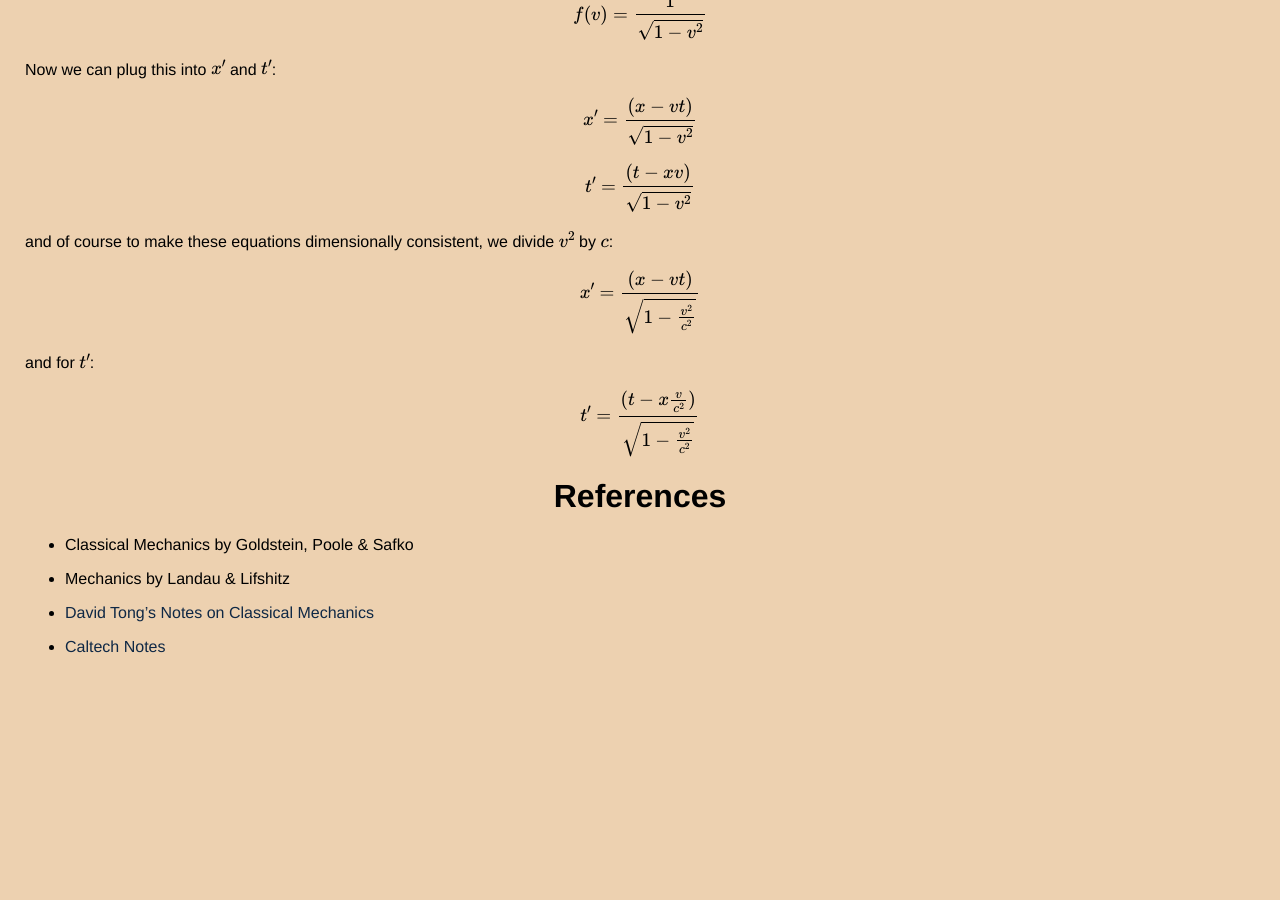
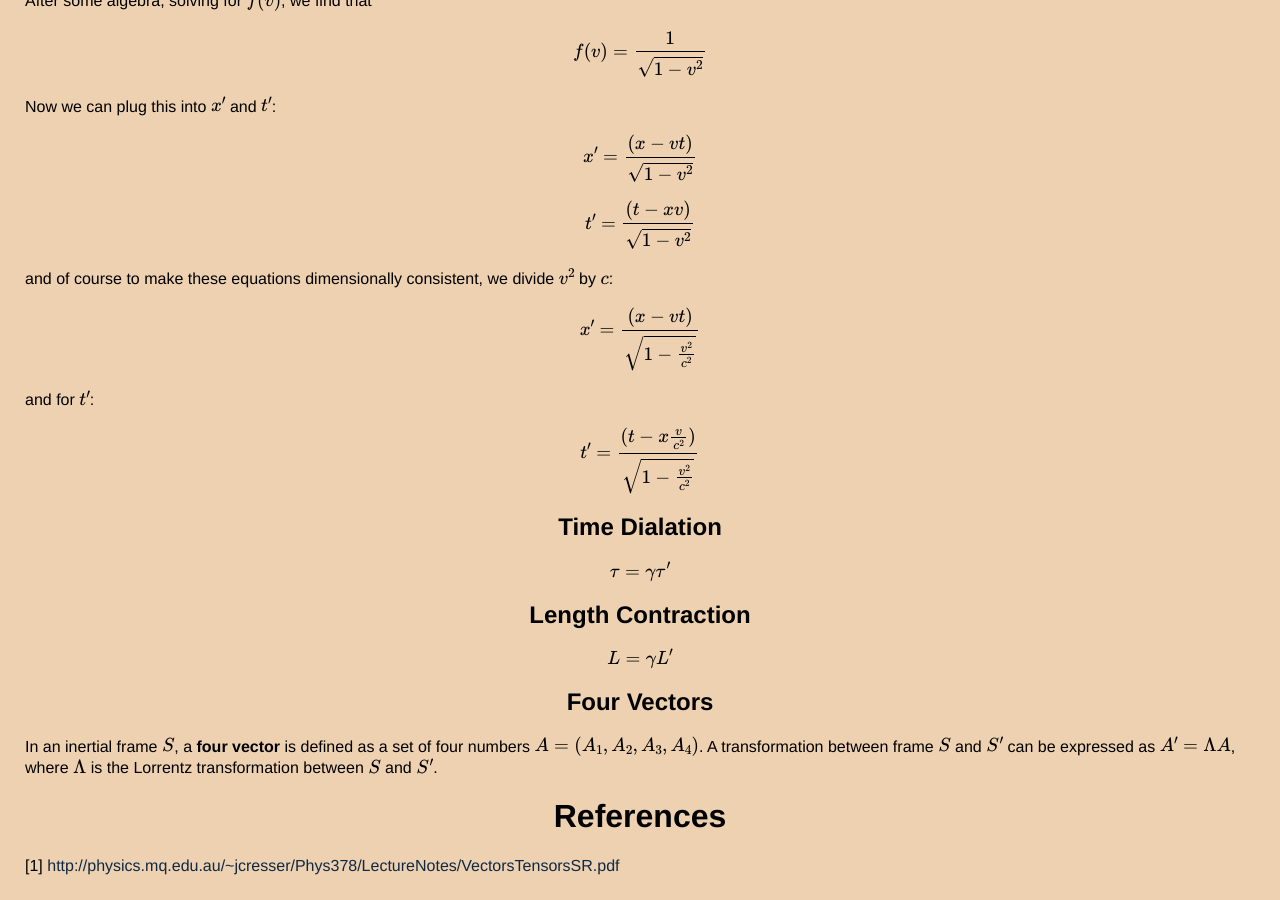
Before and after one commit to thaihangchung7/thaihangchung7.github.io, a Jekyll site: the page built from _notes/sr.md, in a window 1280 px wide and 900 px high, scrolled down 3546 px. Built offline with Jekyll 4.4.1, drawn with Linux system fonts in a browser that asks for light colours; formulas are drawn with MathJax 3; before the commit the page ends 4227 px from its top, so only the background shows below that; some of the changed text lies outside the part shown.

Commit message:
Changing references and adding four vectors

```diff
--- a/_notes/sr.md
+++ b/_notes/sr.md
@@ -39,7 +39,8 @@ $$ \v{u}' = \v{u} - \v{v} $$
 
 ## Postulates of Special Relativity
 
-+ 1) The laws of physics are the same to all inertial oversvers.
++ 1) The laws of physics are the same to all inertial observers. Moreover, if $$S$$ is an inertial reference frame and $$S'$$ is a frame that moves at constant velocity relative to $$S$$. Then $$S'$$ is also an inertial reference frame.
+
 + 2) The speed of light is the same to all inertial observers.
 
 A formulation of physics that explicitly includes these postulates is said to be **covariant**. Since $$c$$ is the same in all frames of reference, $$c$$ can be used as a conversion factor between them.
@@ -186,15 +187,18 @@ and for $$t'$$:
 
 $$t' = \f{(t-x\f{v}{c^{2}})}{\sqrt{1- \f{v^{2}}{c^{2}}}} $$
 
+## Time Dialation
 
+$$\tau = \gamma \tau'$$
 
+## Length Contraction
+
+$$ L = \gamma L'$$
+
+## Four Vectors
+
+In an inertial frame $$S$$, a **four vector** is defined as a set of four numbers $$A = (A_{1}, A_{2}, A_{3}, A_{4}) $$. A transformation between frame $$S$$ and $$S'$$ can be expressed as $$A' = \Lambda A$$, where $$\Lambda$$ is the Lorrentz transformation between $$S$$ and $$S'$$.
 
 # References
 
-+ Classical Mechanics by Goldstein, Poole & Safko
-
-+ Mechanics by Landau & Lifshitz
-
-+ [David Tong's Notes on Classical Mechanics](http://www.damtp.cam.ac.uk/user/tong/dynamics.html)
-
-+ [Caltech Notes](https://sites.astro.caltech.edu/~golwala/ph106ab/ph106ab_notes.pdf)
+[1] [http://physics.mq.edu.au/~jcresser/Phys378/LectureNotes/VectorsTensorsSR.pdf](Special Relativity Notes from Macquarie University)
```
